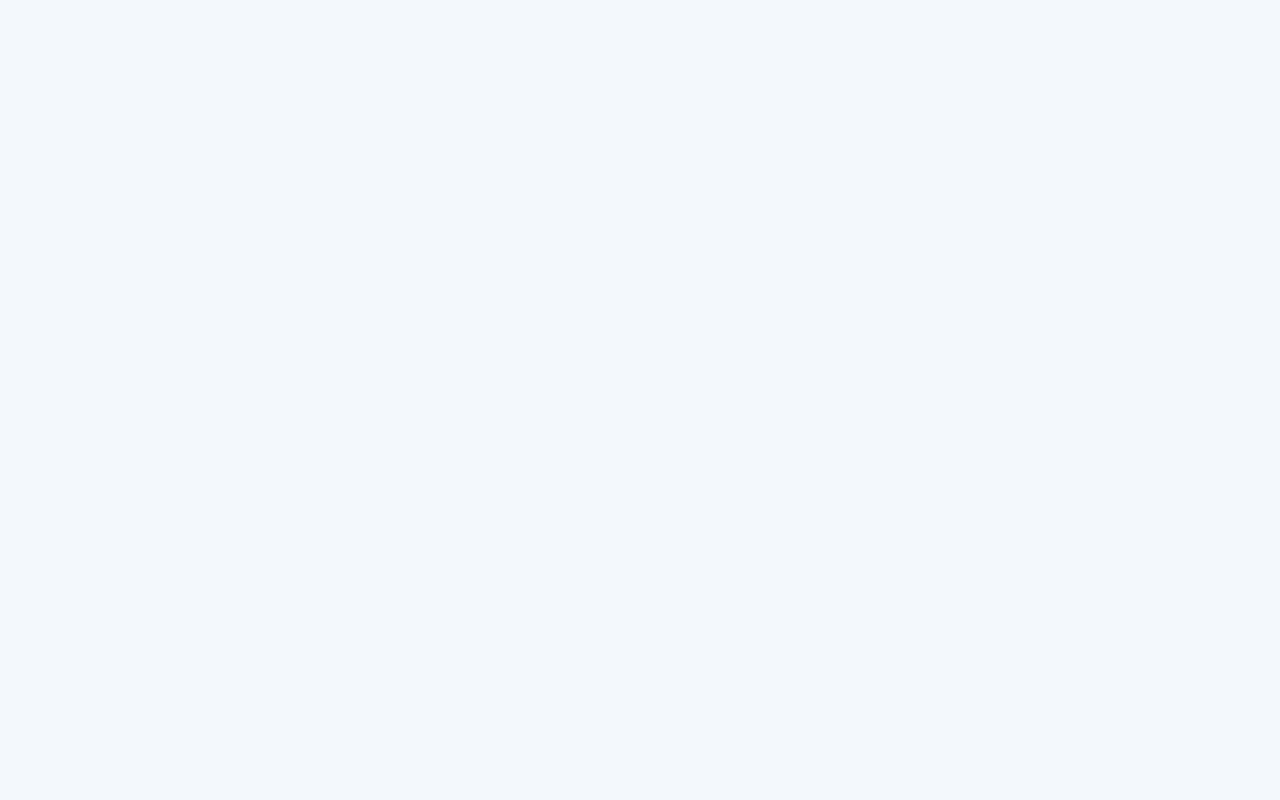
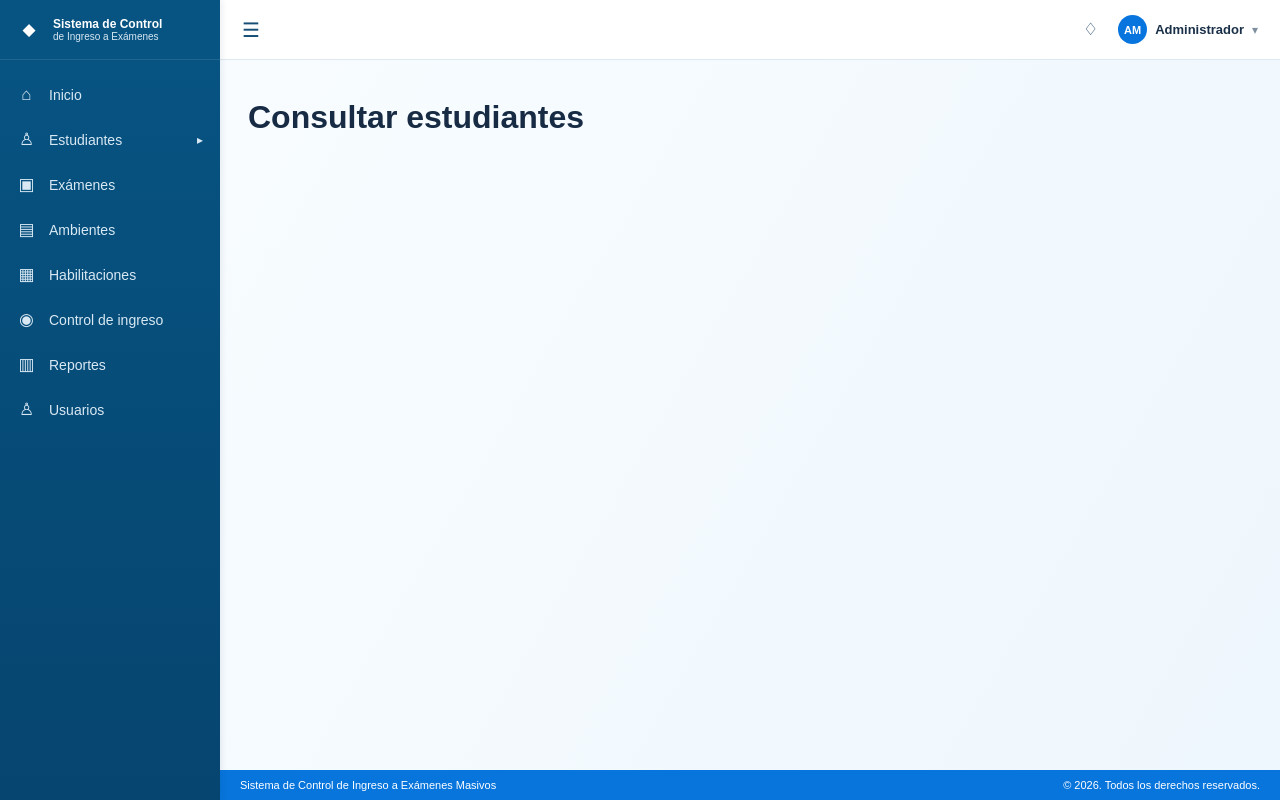
Before and after one commit to LukasQuiroga/Proyecto-TIS, a React (Vite) app in the folder frontend/: page /estudiantes/consultar in a window 1280 px wide. Before the commit this address had no page. Built offline with nearby package versions, Linux system fonts and the light colour scheme.

Commit message:
feat: agregar submenu de estudiantes y rutas de registro y consulta

```diff
--- a/frontend/src/App.jsx
+++ b/frontend/src/App.jsx
@@ -7,6 +7,7 @@ import {
 import PlantillaPrincipal from "./components/Layout/PlantillaPrincipal.jsx";
 import Inicio from "./pages/Inicio/Inicio.jsx";
 import RegistrarEstudiante from "./pages/estudiantes/RegistrarEstudiante.jsx";
+import ConsultarEstudiante from "./pages/estudiantes/ConsultarEstudiante.jsx";
 
 function Aplicacion() {
   return (
@@ -19,9 +20,14 @@ function Aplicacion() {
           />
 
           <Route
-            path="/estudiantes"
+            path="/estudiantes/registrar"
             element={<RegistrarEstudiante />}
           />
+
+          <Route
+            path="/estudiantes/consultar"
+            element={<ConsultarEstudiante />}
+            />
         </Route>
       </Routes>
     </BrowserRouter>
--- a/frontend/src/components/Sidebar/Sidebar.css
+++ b/frontend/src/components/Sidebar/Sidebar.css
@@ -123,6 +123,48 @@
   font-size: 17px;
 }
 
+.sidebar-desplegable {
+  border: none;
+  background: transparent;
+  font-family: inherit;
+  text-align: left;
+  cursor: pointer;
+}
+
+.sidebar-texto {
+  flex: 1;
+}
+
+.sidebar-flecha {
+  margin-left: auto;
+  font-size: 12px;
+}
+
+.sidebar-submenu {
+  display: flex;
+  flex-direction: column;
+  background: rgba(0, 0, 0, 0.08);
+}
+
+.sidebar-subopcion {
+  padding: 10px 20px 10px 50px;
+
+  color: #d9e9f4;
+
+  font-size: 13px;
+  text-decoration: none;
+}
+
+.sidebar-subopcion:hover {
+  background: rgba(255, 255, 255, 0.06);
+}
+
+.sidebar-subopcion-activa {
+  background: rgba(255, 255, 255, 0.12);
+
+  color: #ffffff;
+}
+
 @media (max-width: 850px) {
   .sidebar {
     width: 190px;
--- a/frontend/src/components/Sidebar/Sidebar.jsx
+++ b/frontend/src/components/Sidebar/Sidebar.jsx
@@ -1,7 +1,9 @@
+import { useState } from "react";
 import { NavLink } from "react-router-dom";
 import "./Sidebar.css";
 
 function Sidebar() {
+  const [estudiantesAbierto, setEstudiantesAbierto] = useState(false);
   return (
     <aside className="sidebar">
       <div className="sidebar-logo">
@@ -27,15 +29,45 @@ function Sidebar() {
           <span>Inicio</span>
         </NavLink>
 
-        <NavLink
-          to="/estudiantes"
-          className={({ isActive }) =>
-            `sidebar-opcion ${isActive ? "sidebar-activa" : ""}`
-          }
+        <button
+          type="button"
+          className="sidebar-opcion sidebar-desplegable"
+          onClick={() => setEstudiantesAbierto(!estudiantesAbierto)}
         >
           <span className="sidebar-icono">♙</span>
-          <span>Estudiantes</span>
-        </NavLink>
+
+          <span className="sidebar-texto">Estudiantes</span>
+
+          <span className="sidebar-flecha">
+            {estudiantesAbierto ? "▾" : "▸"}
+          </span>
+        </button>
+
+        {estudiantesAbierto && (
+          <div className="sidebar-submenu">
+            <NavLink
+              to="/estudiantes/registrar"
+              className={({ isActive }) =>
+                `sidebar-subopcion ${
+                  isActive ? "sidebar-subopcion-activa" : ""
+                }`
+              }
+            >
+              Registrar
+            </NavLink>
+
+            <NavLink
+              to="/estudiantes/consultar"
+              className={({ isActive }) =>
+                `sidebar-subopcion ${
+                  isActive ? "sidebar-subopcion-activa" : ""
+                }`
+              }
+            >
+              Consultar
+            </NavLink>
+          </div>
+        )}
 
         <div className="sidebar-opcion">
           <span className="sidebar-icono">▣</span>
--- /dev/null
+++ b/frontend/src/pages/estudiantes/ConsultarEstudiante.jsx
@@ -0,0 +1,9 @@
+function ConsultarEstudiante() {
+  return (
+    <div>
+      <h1>Consultar estudiantes</h1>
+    </div>
+  );
+}
+
+export default ConsultarEstudiante;
```
